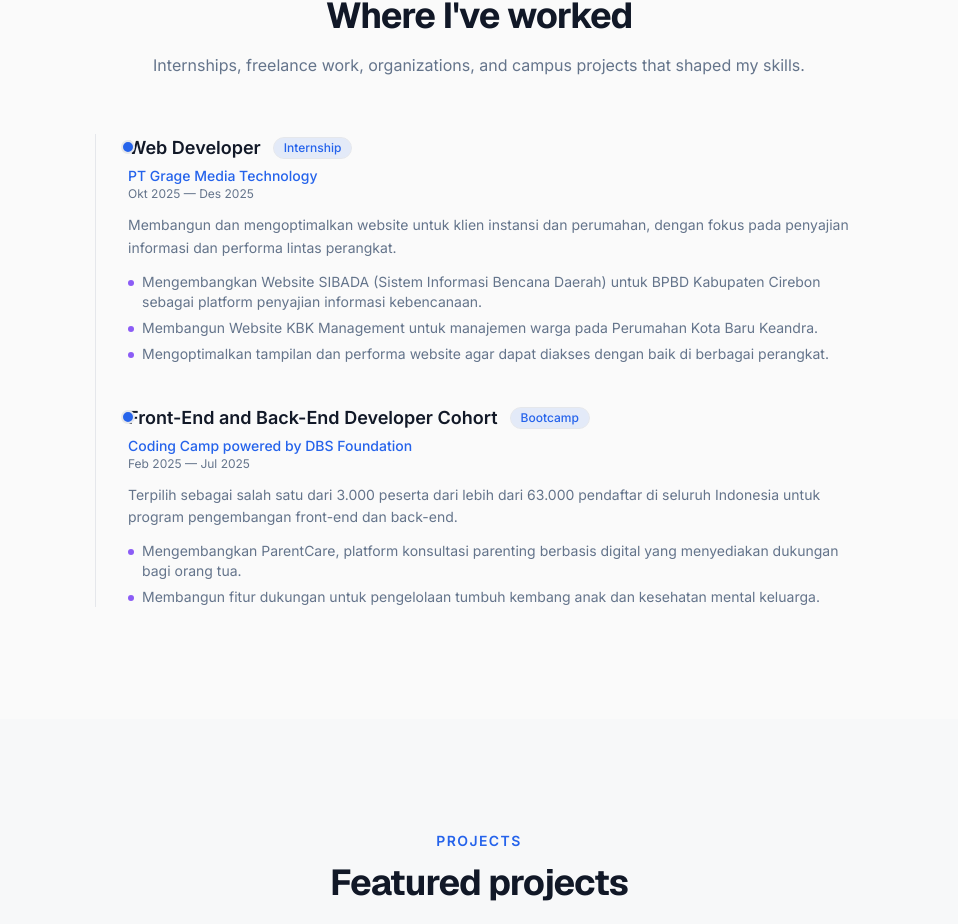
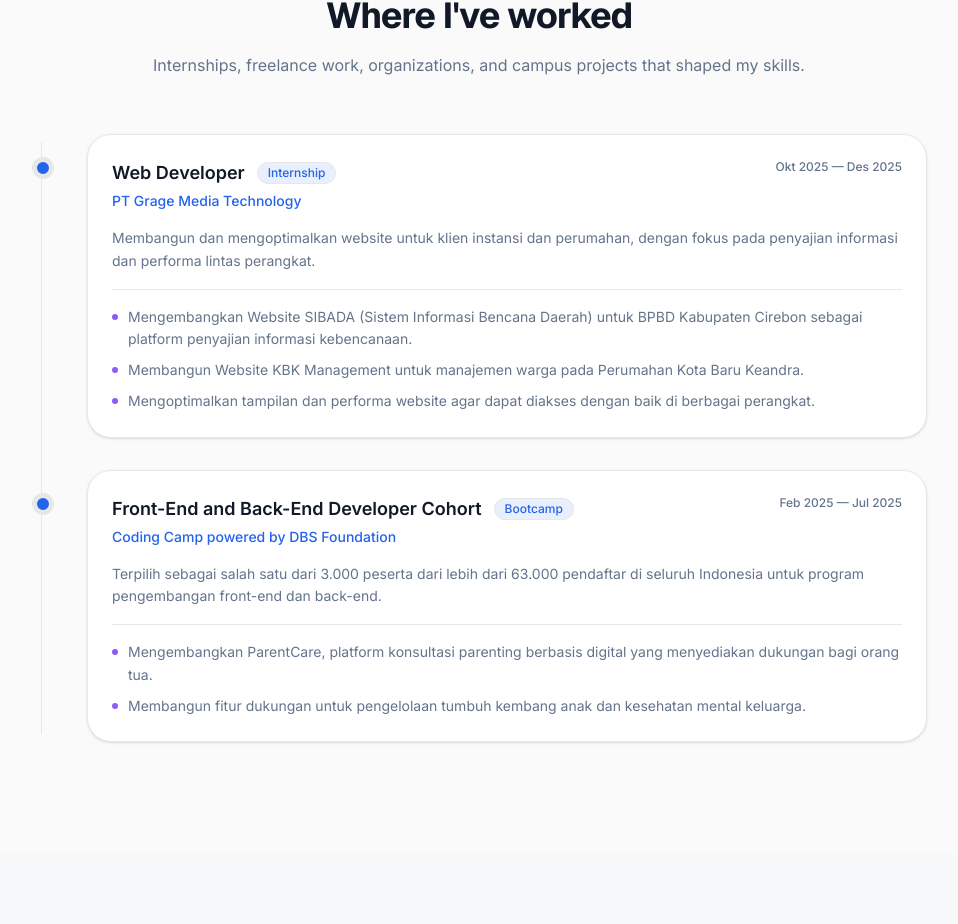
Before and after one commit to adeluindra/portfolio, a Next.js app: page / in a window 1280 px wide. Shown: the part 2334-3258 px from the top of the page, without its empty margins (161-1119 px from the left). Built offline with nearby package versions, Linux system fonts and the light colour scheme.

Commit message:
update experience

```diff
--- a/src/components/sections/ExperienceSection.tsx
+++ b/src/components/sections/ExperienceSection.tsx
@@ -1,11 +1,13 @@
 import { Section, SectionHeading } from "@/components/ui/Section";
+import { Card, CardContent } from "@/components/ui/Card";
 import { Badge } from "@/components/ui/Badge";
 import { ScrollReveal } from "@/components/animations/ScrollReveal";
 import { EXPERIENCES } from "@/data/experience";
 
 /**
  * Experience section: a vertical timeline of roles and achievements.
- * Data comes from src/data/experience.ts.
+ * Each entry is a card sitting on a timeline rail. Data comes from
+ * src/data/experience.ts.
  */
 export function ExperienceSection() {
   return (
@@ -16,43 +18,54 @@ export function ExperienceSection() {
         description="Internships, freelance work, organizations, and campus projects that shaped my skills."
       />
 
-      <div className="mx-auto mt-14 max-w-3xl">
-        <ol className="relative border-l border-border pl-8">
+      <div className="mx-auto mt-14 max-w-4xl">
+        <ol className="relative space-y-8 before:absolute before:left-2 before:top-2 before:bottom-2 before:w-px before:bg-border sm:before:left-2.5">
           {EXPERIENCES.map((exp) => (
-            <ScrollReveal as="li" key={exp.id} className="mb-10 last:mb-0">
+            <ScrollReveal as="li" key={exp.id} className="relative pl-10 sm:pl-14">
               {/* Timeline dot */}
               <span
                 aria-hidden="true"
-                className="absolute -left-[7px] mt-1.5 size-3.5 rounded-full border-2 border-background bg-primary"
+                className="absolute left-0 top-6 size-5 rounded-full border-4 border-background bg-primary ring-1 ring-border sm:left-0.5"
               />
 
-              <div className="flex flex-wrap items-center gap-x-3 gap-y-1">
+              <Card className="transition-colors duration-300 hover:border-primary/40">
+                <CardContent className="p-6">
+                  <div className="flex flex-col gap-2 sm:flex-row sm:items-start sm:justify-between">
+                    <div>
+                      <div className="flex flex-wrap items-center gap-x-3 gap-y-1.5">
                         <h3 className="text-lg font-semibold">{exp.role}</h3>
                         <Badge variant="default">{exp.type}</Badge>
                       </div>
-
                       <p className="mt-1 text-sm font-medium text-primary">
                         {exp.organization}
                       </p>
-              <p className="text-xs text-muted-foreground">
+                    </div>
+
+                    <p className="shrink-0 text-xs font-medium text-muted-foreground sm:text-right">
                       {exp.startDate} — {exp.endDate}
                     </p>
+                  </div>
 
-              <p className="mt-3 text-sm leading-relaxed text-muted-foreground">
+                  <p className="mt-4 text-sm leading-relaxed text-muted-foreground">
                     {exp.description}
                   </p>
 
-              <ul className="mt-3 space-y-1.5">
+                  <ul className="mt-4 space-y-2 border-t border-border pt-4">
                     {exp.achievements.map((achievement) => (
                       <li
                         key={achievement}
-                    className="flex gap-2 text-sm text-muted-foreground"
+                        className="flex gap-2.5 text-sm leading-relaxed text-muted-foreground"
                       >
-                    <span aria-hidden="true" className="mt-2 size-1.5 shrink-0 rounded-full bg-accent" />
+                        <span
+                          aria-hidden="true"
+                          className="mt-2 size-1.5 shrink-0 rounded-full bg-accent"
+                        />
                         {achievement}
                       </li>
                     ))}
                   </ul>
+                </CardContent>
+              </Card>
             </ScrollReveal>
           ))}
         </ol>
```
Lines whose indentation alone changed are shown as unchanged.
